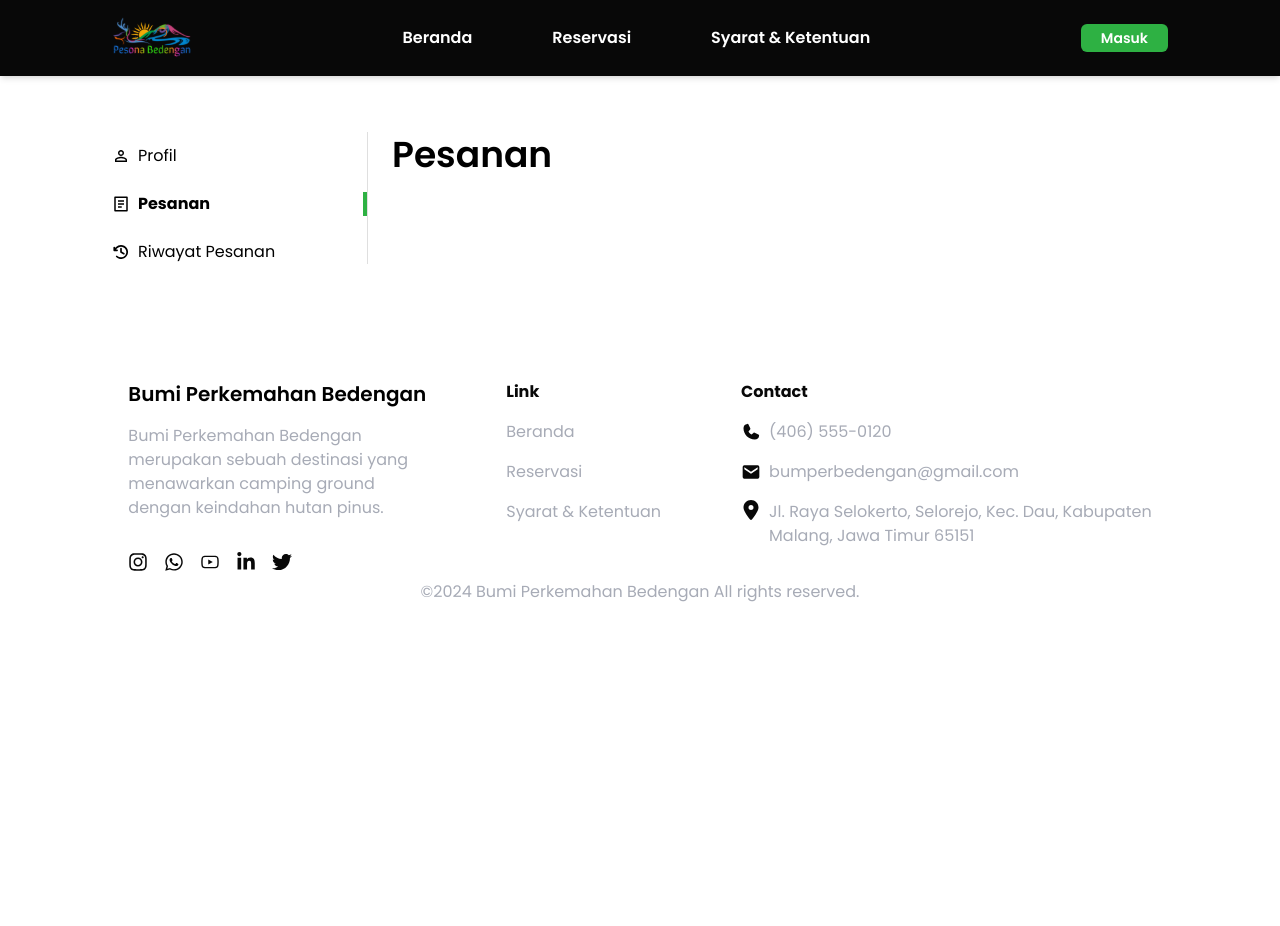
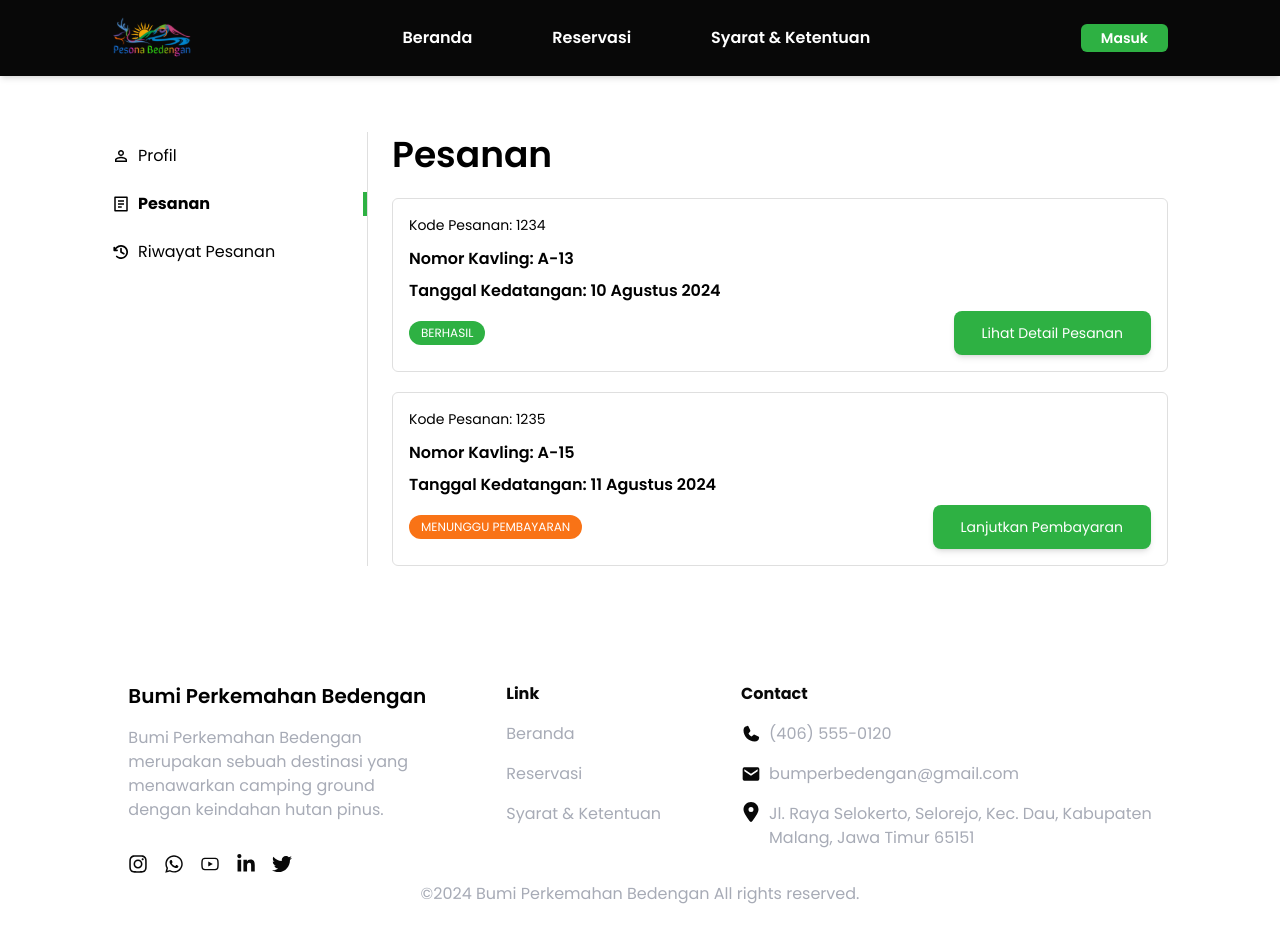
Before and after one commit to RezzyYuhand/Bedengan-FE, a React (Vite) app: page /profil in a window 1280 px wide. Both pictures are taken after a click on the item "Pesanan". Before the commit the page ends 800 px from the top, so only its background shows below. Built offline with nearby package versions, Linux system fonts and the light colour scheme.

Commit message:
update pesanan, riwayat

```diff
--- a/src/components/PesananCard.jsx
+++ b/src/components/PesananCard.jsx
@@ -0,0 +1,57 @@
+import React from 'react'
+
+const PesananCard = ({ kodePesanan, nomorKavling, tanggalKedatangan, status }) => {
+
+  const getStatusColor = (status) => {
+    switch(status) {
+      case 'BERHASIL':
+        return 'bg-accent'
+      case 'MENUNGGU PEMBAYARAN':
+        return 'bg-orange-500'
+      case 'SELESAI':
+        return 'bg-accent'
+      case 'PEMBAYARAN GAGAL':
+        return 'bg-red-500'
+      default:
+        return 'bg-inactive-gray-2'
+    }
+  }
+  const getButtonText = (status) => {
+    switch(status) {
+      case 'BERHASIL':
+        return 'Lihat Detail Pesanan'
+      case 'MENUNGGU PEMBAYARAN':
+        return 'Lanjutkan Pembayaran'
+      case 'SELESAI':
+        return 'Lihat Detail Pesanan'
+      case 'PEMBAYARAN GAGAL':
+        return null;
+      default:
+        return null;
+    }
+  }
+
+  const buttonText = getButtonText(status);
+
+  return (
+    <div className='flex flex-col gap-3 px-4 py-4 w-full rounded-md border-[1.5px] border-inactive-gray-2'>
+      <p className='text-sm'>Kode Pesanan: {kodePesanan}</p>
+      <div className='flex flex-col gap-2'>
+        <p className='font-semibold'>Nomor Kavling: {nomorKavling}</p>
+        <p className='font-semibold'>Tanggal Kedatangan: {tanggalKedatangan}</p>
+        <div className='flex flex-row justify-between items-center'>
+          <p className={`px-3 py-1 rounded-full ${getStatusColor(status)} text-xs text-primary`}>{status}</p>
+          {buttonText ? (
+            <button
+              className='bg-accent text-sm text-primary px-7 py-3 rounded-lg w-fit hover:bg-hover-green shadow-md
+              focus:outline-none focus:ring-2 focus:ring-primary focus:ring-opacity-50 transition-colors duration-300'>
+              {buttonText}
+            </button>
+          ) : null}
+        </div>
+      </div>
+    </div>
+  )
+}
+
+export default PesananCard
--- a/src/components/index.js
+++ b/src/components/index.js
@@ -3,11 +3,13 @@ import Button from './Button';
 import Card from './Card';
 import Footer from './Footer';
 import Navbar from './Navbar';
+import PesananCard from './PesananCard';
 
 export {
     ScrollToTop,
     Button,
     Card,
     Footer,
-    Navbar
+    Navbar,
+    PesananCard,
  };
--- a/src/pages/profile/ContentPesanan.jsx
+++ b/src/pages/profile/ContentPesanan.jsx
@@ -1,9 +1,26 @@
 import React from 'react'
+import { PesananCard } from '../../components'
 
 const ContentPesanan = () => {
+  const orders = [
+    { kodePesanan: '1234', nomorKavling: 'A-13', tanggalKedatangan: '10 Agustus 2024', status: 'BERHASIL' },
+    { kodePesanan: '1235', nomorKavling: 'A-15', tanggalKedatangan: '11 Agustus 2024', status: 'MENUNGGU PEMBAYARAN' },
+  ]
+
   return (
     <div className='flex flex-col gap-5 w-full'>
         <h2 className='font-semibold'>Pesanan</h2>
+        <div className='flex flex-col gap-5 w-full'>
+          {orders.map((order, index) => (
+            <PesananCard
+              key={index}
+              kodePesanan={order.kodePesanan}
+              nomorKavling={order.nomorKavling}
+              tanggalKedatangan={order.tanggalKedatangan}
+              status={order.status}
+            />
+          ))}
+        </div>
     </div>
   )
 }
--- a/src/pages/profile/ContentRiwayat.jsx
+++ b/src/pages/profile/ContentRiwayat.jsx
@@ -1,9 +1,26 @@
 import React from 'react'
+import { PesananCard } from '../../components'
 
 const ContentRiwayat = () => {
+  const orders = [
+    { kodePesanan: '1236', nomorKavling: 'A-12', tanggalKedatangan: '20 Agustus 2024', status: 'SELESAI' },
+    { kodePesanan: '1237', nomorKavling: 'A-11', tanggalKedatangan: '21 Agustus 2024', status: 'PEMBAYARAN GAGAL' },
+  ]
+
   return (
     <div className='flex flex-col gap-5 w-full'>
         <h2 className='font-semibold'>Riwayat</h2>
+        <div className='flex flex-col gap-5 w-full'>
+          {orders.map((order, index) => (
+            <PesananCard
+              key={index}
+              kodePesanan={order.kodePesanan}
+              nomorKavling={order.nomorKavling}
+              tanggalKedatangan={order.tanggalKedatangan}
+              status={order.status}
+            />
+          ))}
+        </div>
     </div>
   )
 }
```
